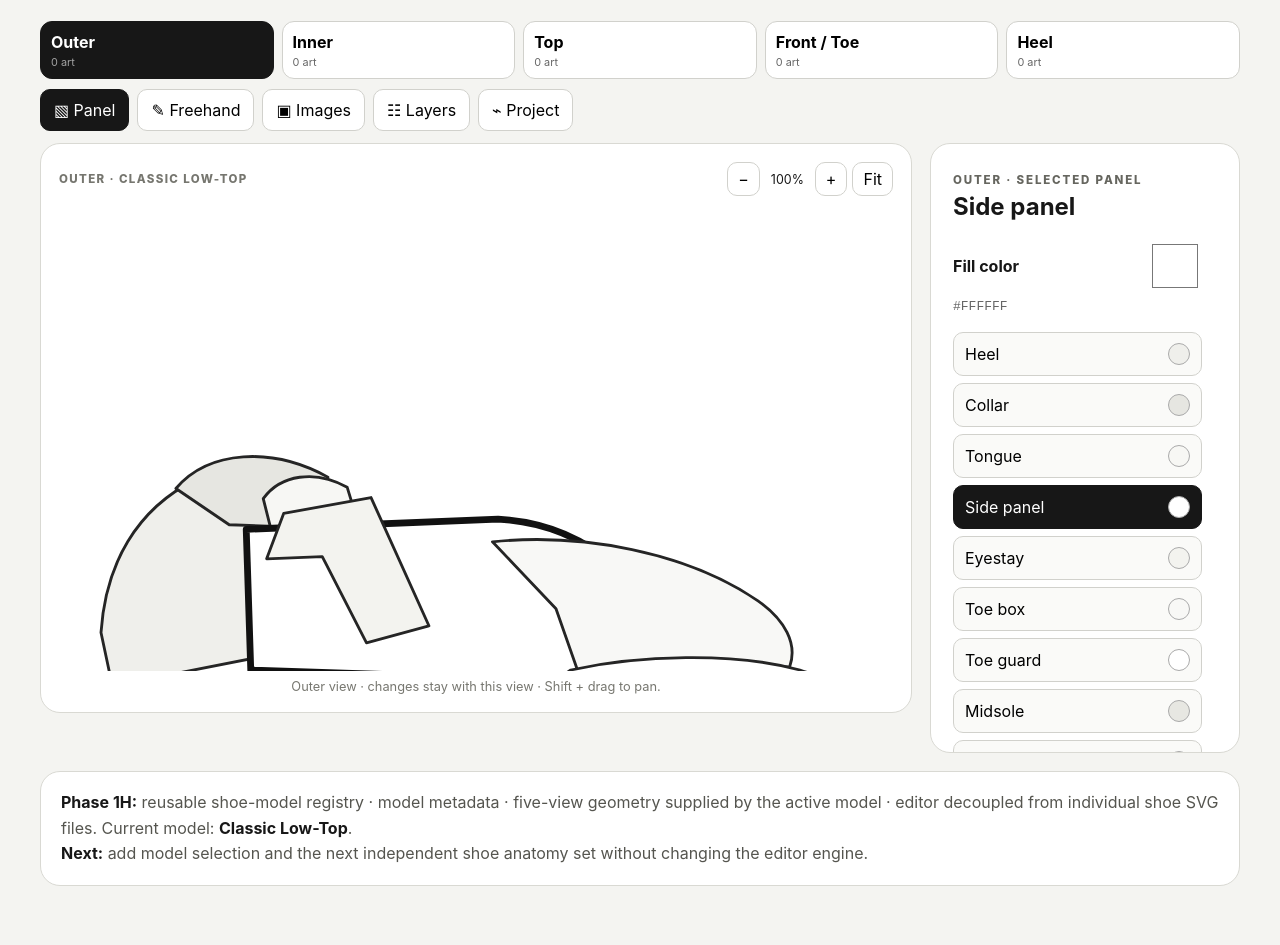
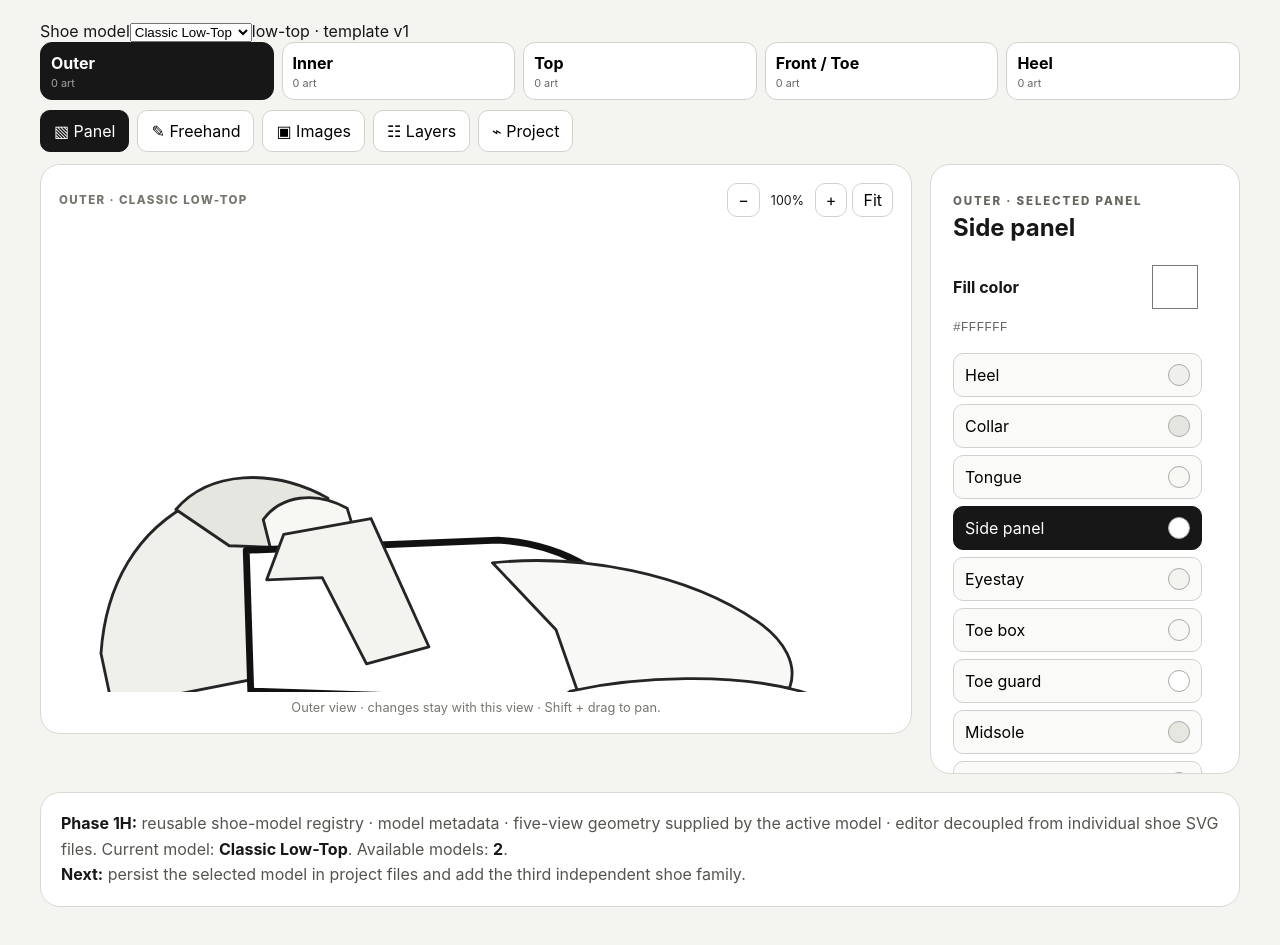
Before and after one commit to PerezAbraham86/sneaker-design-studio, a React (Vite) app: page / in a window 1280 px wide. Shown: the part 201-1146 px from the top of the page. Built offline with nearby package versions, Linux system fonts and the light colour scheme.

Commit message:
Phase 1H: add shoe model selector

```diff
--- a/src/App.tsx
+++ b/src/App.tsx
@@ -3,18 +3,18 @@ import DrawingCanvas,{type DrawTool,type Stroke} from './DrawingCanvas'
 import ArtworkLayer,{type ArtworkItem} from './ArtworkLayer'
 import {DEFAULT_LAYERS,SHOE_VIEWS,VIEW_LABELS,downloadProject,isProjectFile,loadLocal,makeProject,saveLocal,type LayerId,type LayerState,type ProjectFile,type ShoeView,type ViewDocument} from './project'
 import {initialColors,panelLabels,type PanelColors,type PanelId} from './shoeTemplate'
-import {DEFAULT_SHOE_MODEL_ID,getShoeModel,modelPanels} from './shoeModels'
+import {DEFAULT_SHOE_MODEL_ID,SHOE_MODELS,getShoeModel,modelPanels} from './shoeModels'
 type Mode='panels'|'draw'|'image'|'layers'|'project';const panelOrder=Object.keys(panelLabels) as PanelId[]
 const freshView=():ViewDocument=>({colors:{...initialColors},artworks:[],strokes:[]})
 const freshViews=():Record<ShoeView,ViewDocument>=>({outer:freshView(),inner:freshView(),top:freshView(),front:freshView(),heel:freshView()})
-function SneakerSvg({view,colors,selected,onSelect,enabled}:{view:ShoeView;colors:PanelColors;selected:PanelId;onSelect:(p:PanelId)=>void;enabled:boolean}){
- const model=getShoeModel(DEFAULT_SHOE_MODEL_ID),template=model.views[view],entries=Object.entries(template.paths) as [PanelId,string][]
+function SneakerSvg({modelId,view,colors,selected,onSelect,enabled}:{modelId:string;view:ShoeView;colors:PanelColors;selected:PanelId;onSelect:(p:PanelId)=>void;enabled:boolean}){
+ const model=getShoeModel(modelId),template=model.views[view],entries=Object.entries(template.paths) as [PanelId,string][]
  const transform=template.mirror?'translate(845 0) scale(-1 1)':''
  const dedicated=view==='top'||view==='front'||view==='heel'
  return <svg className={'shoe-svg shoe-view-'+view} viewBox={template.viewBox}><g transform={transform}><g className="shoe-shadow"><ellipse cx={dedicated?400:430} cy={dedicated?395:380} rx={dedicated?190:310} ry={dedicated?10:12}/></g>{entries.map(([id,d])=><path key={id} d={d} fill={colors[id]} className={'shoe-panel'+(selected===id&&enabled?' selected':'')} onClick={()=>enabled&&onSelect(id)}/>)}</g><g className="shoe-details">{template.details.map((d,i)=><path key={i} d={d}/>)}</g></svg>
 }
 export default function App(){
- const model=getShoeModel(DEFAULT_SHOE_MODEL_ID)
+ const [modelId,setModelId]=useState(DEFAULT_SHOE_MODEL_ID),model=getShoeModel(modelId)
  const [mode,setMode]=useState<Mode>('panels'),[activeView,setActiveView]=useState<ShoeView>('outer'),[views,setViews]=useState<Record<ShoeView,ViewDocument>>(freshViews),[selected,setSelected]=useState<PanelId>('quarter')
  const [tool,setTool]=useState<DrawTool>('brush'),[drawColor,setDrawColor]=useState('#111111'),[brushSize,setBrushSize]=useState(10),[drawOpacity,setDrawOpacity]=useState(1),[strokeRedo,setStrokeRedo]=useState<Record<ShoeView,Stroke[]>>({outer:[],inner:[],top:[],front:[],heel:[]})
  const [selectedArtwork,setSelectedArtwork]=useState<string|null>(null),[layers,setLayers]=useState<LayerState[]>(DEFAULT_LAYERS),[projectName,setProjectName]=useState('My Sneaker Design'),[status,setStatus]=useState('Not saved yet'),[zoom,setZoom]=useState(1),[pan,setPan]=useState({x:0,y:0})
@@ -27,14 +27,15 @@ export default function App(){
  const snapshot=()=>makeProject(projectName,activeView,views,layers),applyProject=(p:ProjectFile)=>{setProjectName(p.name);setViews(p.views);setLayers(p.layers);setActiveView(p.activeView);setSelectedArtwork(null);setStatus('Loaded '+new Date().toLocaleTimeString())}
  const moveLayer=(i:number,d:-1|1)=>{const t=i+d;if(t<0||t>=layers.length)return;setLayers(x=>{const n=[...x];[n[i],n[t]]=[n[t],n[i]];return n})}
  return <main className="app-shell"><header><p className="eyebrow">PHASE 1H · SHOE MODEL LIBRARY</p><h1>Sneaker Design Studio</h1><p>The editor now loads shoe anatomy through a reusable model registry so additional shoe templates can be added without rebuilding the editor.</p></header>
+ <section className="model-picker"><label>Shoe model<select value={modelId} onChange={e=>{const id=e.target.value,next=getShoeModel(id);setModelId(id);setViews(freshViews());setSelected(modelPanels(next,'outer')[0]);setActiveView('outer');setSelectedArtwork(null);setZoom(1);setPan({x:0,y:0});setStatus('Started '+next.name)}}>{Object.values(SHOE_MODELS).map(m=><option key={m.id} value={m.id}>{m.name}</option>)}</select></label><span>{model.category} · template v{model.version}</span></section>
  <nav className="view-tabs">{SHOE_VIEWS.map(v=><button key={v} className={activeView===v?'active':''} onClick={()=>changeView(v)}><span>{VIEW_LABELS[v]}</span><small>{views[v].artworks.length+views[v].strokes.length} art</small></button>)}</nav>
  <nav className="mode-tabs">{([['panels','▧ Panel'],['draw','✎ Freehand'],['image','▣ Images'],['layers','☷ Layers'],['project','⌁ Project']] as [Mode,string][]).map(([m,l])=><button key={m} className={mode===m?'active':''} onClick={()=>setMode(m)}>{l}</button>)}</nav>
  <section className="workspace"><div className="canvas-card"><div className="canvas-bar"><span className="view-label">{VIEW_LABELS[activeView].toUpperCase()} · {model.name.toUpperCase()}</span><div className="zoom-controls"><button onClick={()=>setZoom(z=>Math.max(.6,z-.1))}>−</button><span>{Math.round(zoom*100)}%</span><button onClick={()=>setZoom(z=>Math.min(2.5,z+.1))}>+</button><button onClick={()=>{setZoom(1);setPan({x:0,y:0})}}>Fit</button></div></div>
- <div className="viewport" onPointerDown={e=>{if(e.button!==1&&!e.shiftKey)return;panRef.current={x:e.clientX,y:e.clientY,px:pan.x,py:pan.y};e.currentTarget.setPointerCapture(e.pointerId)}} onPointerMove={e=>{if(panRef.current)setPan({x:panRef.current.px+e.clientX-panRef.current.x,y:panRef.current.py+e.clientY-panRef.current.y})}} onPointerUp={()=>panRef.current=null}><div className="design-stage" style={{transform:`translate(${pan.x}px,${pan.y}px) scale(${zoom})`}}><div className={visible('base')?'':'layer-hidden'}><SneakerSvg view={activeView} colors={doc.colors} selected={selected} onSelect={setSelected} enabled={mode==='panels'}/></div><div className={visible('artwork')?'':'layer-hidden'}><ArtworkLayer items={doc.artworks} selectedId={mode==='image'?selectedArtwork:null} onSelect={setSelectedArtwork} onChange={updateArtwork}/></div><div className={'draw-layer '+(mode==='draw'?'enabled':'disabled')+(visible('freehand')?'':' layer-hidden')}><DrawingCanvas tool={tool} color={drawColor} size={brushSize} opacity={drawOpacity} strokes={doc.strokes} onCommit={s=>{patchView({strokes:[...doc.strokes,s]});setStrokeRedo(x=>({...x,[activeView]:[]}))}}/></div></div></div><p className="hint">{VIEW_LABELS[activeView]} view · changes stay with this view · Shift + drag to pan.</p></div>
+ <div className="viewport" onPointerDown={e=>{if(e.button!==1&&!e.shiftKey)return;panRef.current={x:e.clientX,y:e.clientY,px:pan.x,py:pan.y};e.currentTarget.setPointerCapture(e.pointerId)}} onPointerMove={e=>{if(panRef.current)setPan({x:panRef.current.px+e.clientX-panRef.current.x,y:panRef.current.py+e.clientY-panRef.current.y})}} onPointerUp={()=>panRef.current=null}><div className="design-stage" style={{transform:`translate(${pan.x}px,${pan.y}px) scale(${zoom})`}}><div className={visible('base')?'':'layer-hidden'}><SneakerSvg modelId={modelId} view={activeView} colors={doc.colors} selected={selected} onSelect={setSelected} enabled={mode==='panels'}/></div><div className={visible('artwork')?'':'layer-hidden'}><ArtworkLayer items={doc.artworks} selectedId={mode==='image'?selectedArtwork:null} onSelect={setSelectedArtwork} onChange={updateArtwork}/></div><div className={'draw-layer '+(mode==='draw'?'enabled':'disabled')+(visible('freehand')?'':' layer-hidden')}><DrawingCanvas tool={tool} color={drawColor} size={brushSize} opacity={drawOpacity} strokes={doc.strokes} onCommit={s=>{patchView({strokes:[...doc.strokes,s]});setStrokeRedo(x=>({...x,[activeView]:[]}))}}/></div></div></div><p className="hint">{VIEW_LABELS[activeView]} view · changes stay with this view · Shift + drag to pan.</p></div>
  <aside><div className="aside-inner">{mode==='panels'&&<><span className="micro">{VIEW_LABELS[activeView].toUpperCase()} · SELECTED PANEL</span><h2>{panelLabels[selected]}</h2><label className="control-row">Fill color<input type="color" value={doc.colors[selected]} onChange={e=>patchView({colors:{...doc.colors,[selected]:e.target.value}})}/></label><code>{doc.colors[selected].toUpperCase()}</code><div className="panel-list">{modelPanels(model,activeView).map(p=><button key={p} className={selected===p?'active':''} onClick={()=>setSelected(p)}>{panelLabels[p]}<span className="mini-swatch" style={{background:doc.colors[p]}}/></button>)}</div></>}
  {mode==='draw'&&<><span className="micro">{VIEW_LABELS[activeView].toUpperCase()} · FREEHAND</span><h2>Paint layer</h2><div className="tool-grid">{(['brush','airbrush','eraser'] as DrawTool[]).map(t=><button key={t} className={tool===t?'active':''} onClick={()=>setTool(t)}>{t}</button>)}</div><label className="control-row">Paint color<input type="color" value={drawColor} onChange={e=>setDrawColor(e.target.value)}/></label><label className="slider-label">Size <b>{brushSize}px</b><input type="range" min="2" max="60" value={brushSize} onChange={e=>setBrushSize(+e.target.value)}/></label><label className="slider-label">Opacity <b>{Math.round(drawOpacity*100)}%</b><input type="range" min="10" max="100" value={drawOpacity*100} onChange={e=>setDrawOpacity(+e.target.value/100)}/></label><div className="history-row"><button disabled={!doc.strokes.length} onClick={()=>{const s=doc.strokes.at(-1);if(s){patchView({strokes:doc.strokes.slice(0,-1)});setStrokeRedo(x=>({...x,[activeView]:[s,...x[activeView]]}))}}}>↶ Stroke</button><button disabled={!strokeRedo[activeView].length} onClick={()=>{const s=strokeRedo[activeView][0];patchView({strokes:[...doc.strokes,s]});setStrokeRedo(x=>({...x,[activeView]:x[activeView].slice(1)}))}}>↷ Stroke</button></div><p className="side-note">{doc.strokes.length} stroke{doc.strokes.length===1?'':'s'} on this view.</p></>}
  {mode==='image'&&<><span className="micro">{VIEW_LABELS[activeView].toUpperCase()} · ARTWORK</span><h2>Images</h2><input ref={fileRef} className="file-input" type="file" accept="image/png,image/jpeg,image/webp" onChange={e=>{const f=e.target.files?.[0];if(f)addImage(f);e.target.value=''}}/><button className="primary" onClick={()=>fileRef.current?.click()}>+ Upload image</button><div className="artwork-list">{doc.artworks.map(a=><button key={a.id} className={selectedArtwork===a.id?'active':''} onClick={()=>setSelectedArtwork(a.id)}>{a.name}</button>)}</div>{currentArtwork&&<><label className="slider-label">Size <b>{Math.round(currentArtwork.scale*100)}%</b><input type="range" min="20" max="250" value={currentArtwork.scale*100} onChange={e=>updateArtwork(currentArtwork.id,{scale:+e.target.value/100})}/></label><label className="slider-label">Rotation <b>{currentArtwork.rotation}°</b><input type="range" min="-180" max="180" value={currentArtwork.rotation} onChange={e=>updateArtwork(currentArtwork.id,{rotation:+e.target.value})}/></label><button className="danger" onClick={()=>{patchView({artworks:doc.artworks.filter(a=>a.id!==currentArtwork.id)});setSelectedArtwork(null)}}>Remove image</button></>}</>}
  {mode==='layers'&&<><span className="micro">GLOBAL LAYER MANAGER</span><h2>Design layers</h2><p className="side-note">Visibility and names apply across all five views; artwork content remains view-specific.</p><div className="layer-list">{layers.map((l,i)=><div className="layer-row" key={l.id}><button className="eye" onClick={()=>setLayers(x=>x.map(v=>v.id===l.id?{...v,visible:!v.visible}:v))}>{l.visible?'◉':'○'}</button><input value={l.name} onChange={e=>setLayers(x=>x.map(v=>v.id===l.id?{...v,name:e.target.value}:v))}/><button disabled={!i} onClick={()=>moveLayer(i,-1)}>↑</button><button disabled={i===layers.length-1} onClick={()=>moveLayer(i,1)}>↓</button></div>)}</div></>}
  {mode==='project'&&<><span className="micro">PORTABLE PROJECT V3</span><h2>Five-view project</h2><label className="project-name">Project name<input value={projectName} onChange={e=>setProjectName(e.target.value)}/></label><button className="primary" onClick={()=>{try{saveLocal(snapshot());setStatus('Saved all 5 views locally')}catch{setStatus('Local save failed — download instead')}}}>Save locally</button><button className="reset" onClick={()=>{const p=loadLocal();p?applyProject(p):setStatus('No compatible v3 save found')}}>Load local save</button><button className="reset" onClick={()=>downloadProject(snapshot())}>Download .shoeproject</button><input ref={projectRef} className="file-input" type="file" accept=".shoeproject,application/json" onChange={e=>{const f=e.target.files?.[0];if(!f)return;const r=new FileReader();r.onload=()=>{try{const p:unknown=JSON.parse(String(r.result));isProjectFile(p)?applyProject(p):setStatus('Invalid or older project file')}catch{setStatus('Could not read project')}};r.readAsText(f);e.target.value=''}}/><button className="reset" onClick={()=>projectRef.current?.click()}>Import .shoeproject</button><p className="save-status">{status}</p><div className="view-summary">{SHOE_VIEWS.map(v=><span key={v}>{VIEW_LABELS[v]} <b>{views[v].artworks.length} img · {views[v].strokes.length} strokes</b></span>)}</div></>}</div></aside></section>
- <section className="roadmap"><strong>Phase 1H:</strong> reusable shoe-model registry · model metadata · five-view geometry supplied by the active model · editor decoupled from individual shoe SVG files. Current model: <strong>{model.name}</strong>.<br/><strong>Next:</strong> add model selection and the next independent shoe anatomy set without changing the editor engine.</section></main>
+ <section className="roadmap"><strong>Phase 1H:</strong> reusable shoe-model registry · model metadata · five-view geometry supplied by the active model · editor decoupled from individual shoe SVG files. Current model: <strong>{model.name}</strong>. Available models: <strong>{Object.keys(SHOE_MODELS).length}</strong>.<br/><strong>Next:</strong> persist the selected model in project files and add the third independent shoe family.</section></main>
 }
```
